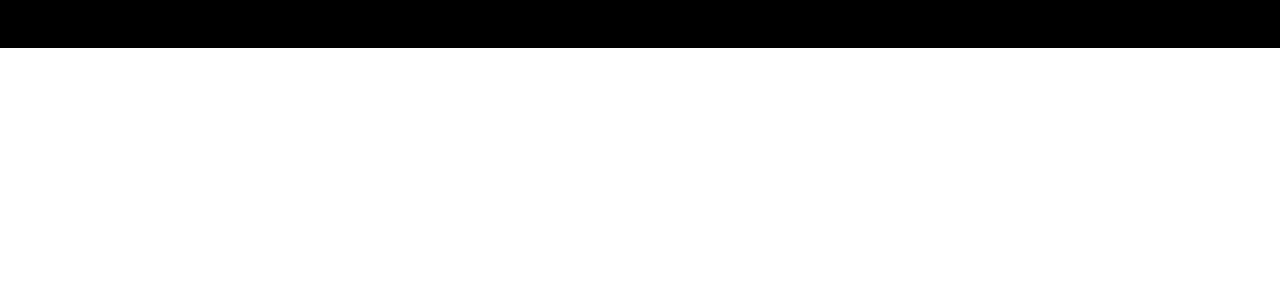
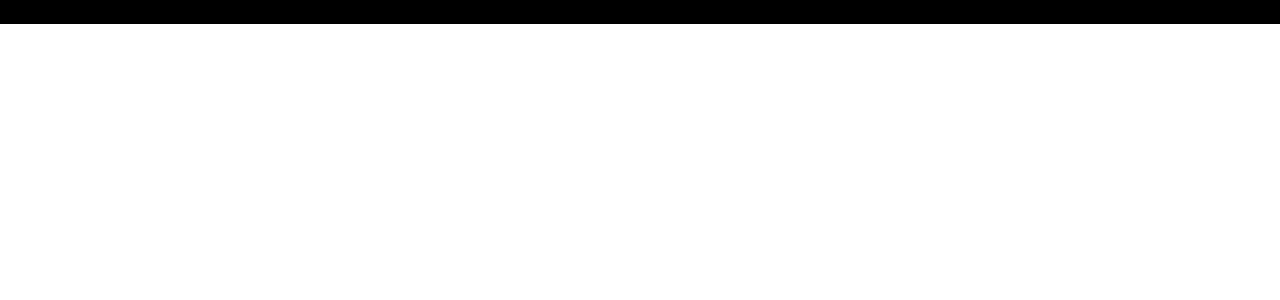
Before and after one commit to FullStack-Elite-Bootcamp-IV/social-media-front, a Next.js app: page /pages/create in a window 1280 px wide. Shown: the top 300 px of the page. Built offline with nearby package versions, Linux system fonts and the light colour scheme.

Commit message:
config git

```diff
--- a/src/app/pages/create/page.tsx
+++ b/src/app/pages/create/page.tsx
@@ -12,8 +12,7 @@
 
     return (
         <main className="bg-black">
-            <h1>Create Post</h1>
-            <p>Roboto</p>
+            hola
         </main>
     );
 }
```
